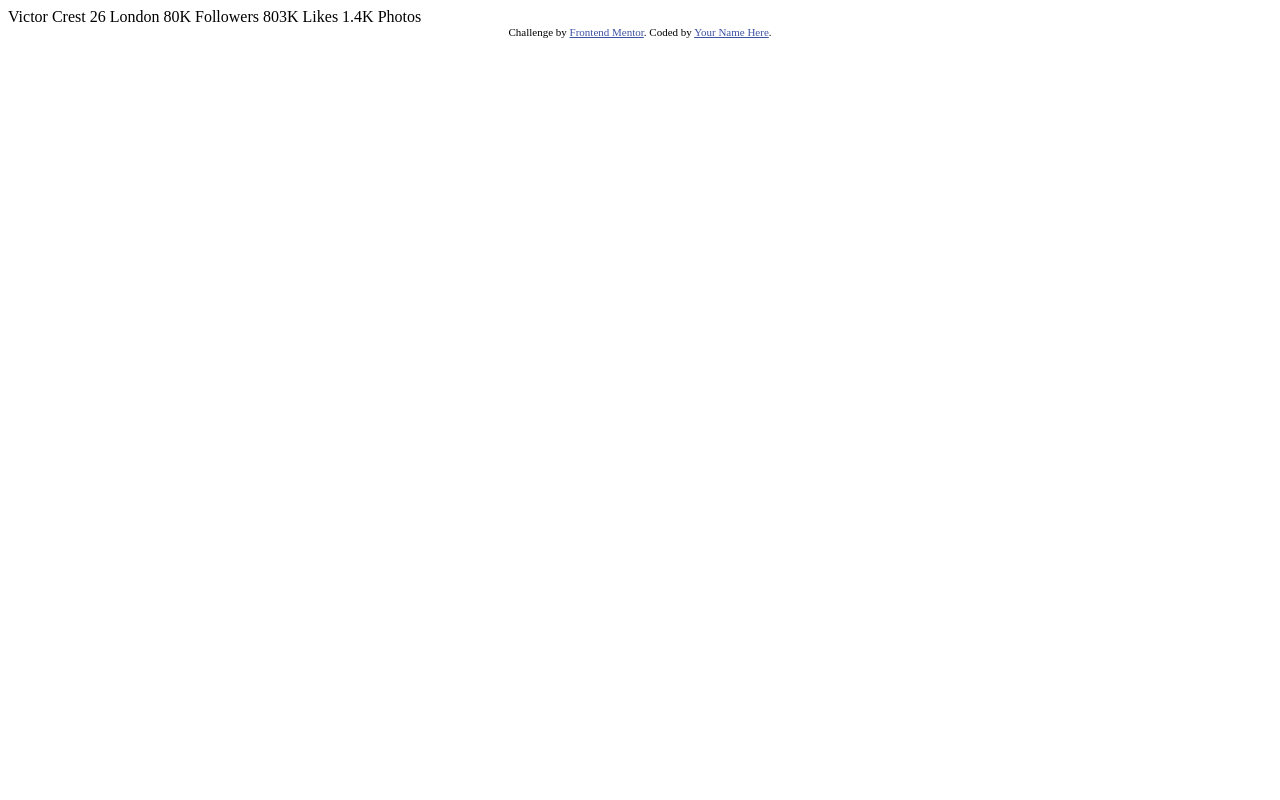
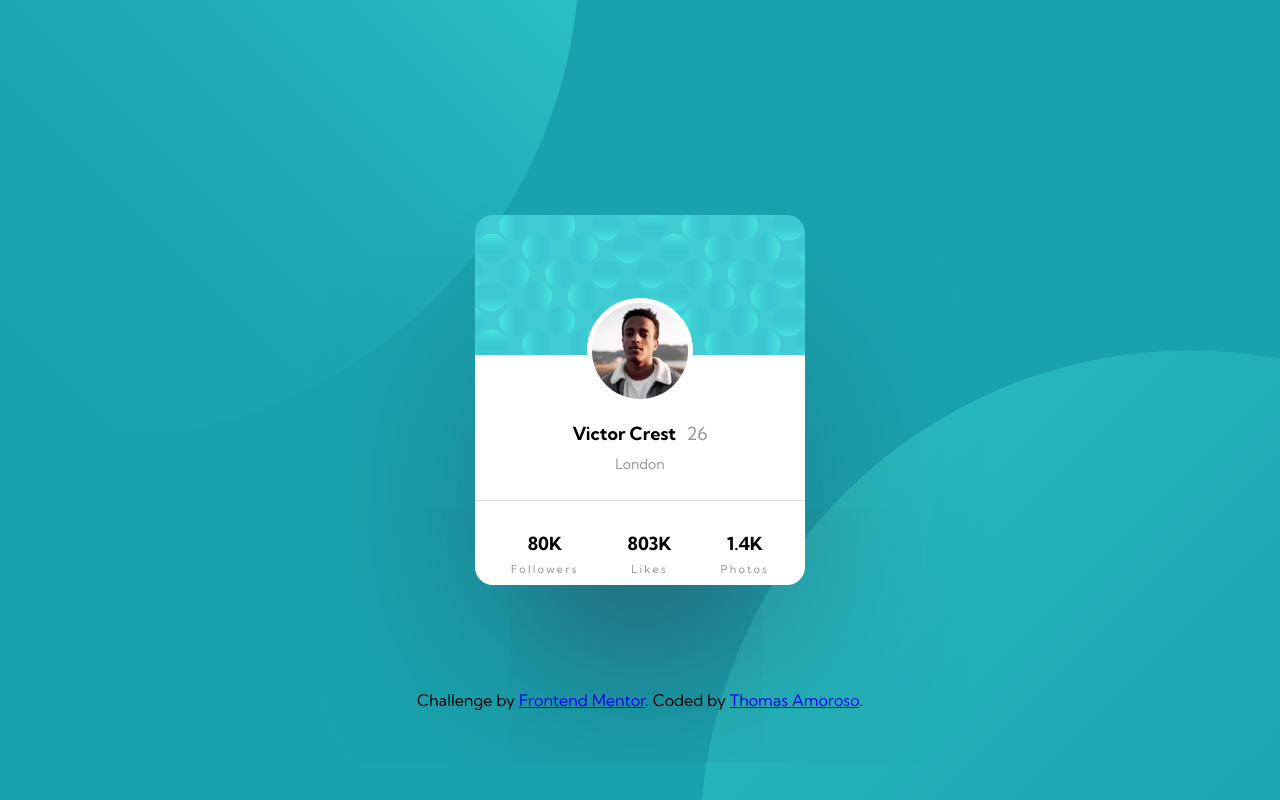
Before and after one commit to tamoroso/Profile-card-component, a website: page index.html in a window 1280 px wide. Drawn offline with Linux system fonts and the light colour scheme.

Commit message:
Adding style

```diff
--- a/index.html
+++ b/index.html
@@ -5,31 +5,35 @@
   <meta name="viewport" content="width=device-width, initial-scale=1.0"> <!-- displays site properly based on user's device -->
 
   <link rel="icon" type="image/png" sizes="32x32" href="./images/favicon-32x32.png">
-
+  <link rel="stylesheet" href="./css/style.css">
   <title>Frontend Mentor | Profile card component</title>
 
-  <!-- Feel free to remove these styles or customise in your own stylesheet 👍 -->
-  <style>
-    .attribution { font-size: 11px; text-align: center; }
-    .attribution a { color: hsl(228, 45%, 44%); }
-  </style>
 </head>
 <body>
-  Victor Crest
-  26
-  London
 
-  80K
-  Followers
+  <div class="card">
+    <img class = "card__profile-pic" src="./images/image-victor.jpg" alt="victor-profil-img">
+    <div class="card__name">
+      <p class="card__name card__name--bold">Victor Crest</p>
+      <p class="card__name card__name--light">26</p>
+    </div>
+    <p class="card__city">London</p>
+    <div class="card__infos">
+      <p class="card__infos--bold">80K <br>
+        <span class="card__infos--light">Followers</span>
+      </p>
+      <p class="card__infos--bold">803K <br>
+        <span class="card__infos--light">Likes</span>
+      </p>
+      <p class="card__infos--bold">1.4K <br>
+        <span class="card__infos--light">Photos</span>
+      </p>
+    </div>
+  </div>
 
-  803K
-  Likes
-
-  1.4K
-  Photos
   <div class="attribution">
     Challenge by <a href="https://www.frontendmentor.io?ref=challenge" target="_blank">Frontend Mentor</a>.
-    Coded by <a href="#">Your Name Here</a>.
+    Coded by <a href="https://github.com/tamoroso">Thomas Amoroso</a>.
   </div>
 </body>
 </html>
--- /dev/null
+++ b/sass/base/_reset.scss
@@ -0,0 +1,16 @@
+@use '../base/typography' as *;
+@use '../utilities/variables' as *;
+
+*{
+    margin: 0;
+    padding: 0;
+    box-sizing: border-box;
+    overflow: hidden;
+    font-family: $font-family;
+}
+
+.attribution{
+    text-align: center;
+    position: relative;
+    bottom : 80px
+}
--- /dev/null
+++ b/sass/base/_typography.scss
@@ -0,0 +1,7 @@
+@import url('https://fonts.googleapis.com/css2?family=Kumbh+Sans:wght@400;700&display=swap');
+
+$body-font-size:18px;
+$font-family:'Kumbh Sans', sans-serif;
+$bold:700;
+$regular:400;
+$small: 11px
--- /dev/null
+++ b/sass/components/_card.scss
@@ -0,0 +1,64 @@
+@use '../base/typography' as *;
+@use '../utilities/variables' as *;
+
+.card{
+    height: 370px;
+    width: 330px;
+    margin: 50vh auto 0 auto;
+    transform: translateY(-50%);
+    background-color: white;
+    border-radius: 1em;
+    background-image: url("../../images/bg-pattern-card.svg");
+    background-position: top;
+    background-repeat: no-repeat;
+    font-size: $body-font-size;
+    color: $neutral-color;
+    box-shadow: 0px 100px 200px -60px $primary-color-2;
+    &__profile-pic{
+        background-color: white;
+        border : solid 0.3em white;
+        border-radius: 50%;
+        display: block;
+        margin-left: auto ;
+        margin-right: auto ;
+        margin-top: 25%;
+        margin-bottom: 1em;
+    }
+    &__name{
+        display : flex;
+        margin: 0 0.3em 0.3em 0.3em;
+        align-items: center;
+        justify-content: center;
+        &--bold{
+            font-weight:$bold ;
+            color: black;
+        }
+    }
+    &__city{
+        display: block;
+        margin-left:auto;
+        margin-right:auto;
+        width: fit-content;
+        font-size: 14px;
+    }
+    &__infos{
+        display:flex;
+        justify-content: space-between;
+        align-items: center;
+        text-align: center;
+        margin: 1.5em auto;
+        padding: 1.7em 2em;
+        border-top: solid gainsboro 1px;
+        &--bold{
+            font-weight:$bold ;
+            color : black;
+        }
+        &--light{
+            font-weight:$regular;
+            font-size: $small;
+            letter-spacing: 0.2em;
+            color: $neutral-color;
+        }
+
+    }
+}
--- /dev/null
+++ b/sass/main.scss
@@ -0,0 +1,6 @@
+@use "./utilities/variables" as *;
+@use "./page/profil" as *;
+@use "./components/card" as *;
+@use "./base/reset" as *;
+@use "./base/typography" as *;
+@use "./utilities/responsive-mixins" as *;
--- /dev/null
+++ b/sass/page/_profil.scss
@@ -0,0 +1,13 @@
+@use '../utilities/variables' as *;
+@use '../utilities/responsive-mixins' as *;
+
+body{
+    background-color:$primary-color-1 ;
+    background-image: url("../../images/bg-pattern-top.svg"), url("../../images/bg-pattern-bottom.svg");
+    background-repeat: no-repeat, no-repeat;
+    background-position:  top calc(100% - 350px) left calc(100% - 700px) , bottom calc(100% - 350px) right calc(100% - 700px);
+    transition: ease all .5s ;
+    @include mobile-only{
+        background-position: top calc(100% - 380px) left calc(100% - 150px) , bottom calc(100% - 350px) right calc(100% - 120px);
+    }
+}
--- /dev/null
+++ b/sass/utilities/_responsive-mixins.scss
@@ -0,0 +1,7 @@
+$breakpoints:(mobile : 380px);
+
+@mixin mobile-only{
+    @media screen and (max-width: map-get($breakpoints, mobile)){
+        @content;
+    }
+}
--- /dev/null
+++ b/sass/utilities/_variables.scss
@@ -0,0 +1,4 @@
+$primary-color-1:hsl(185,75%,39%);
+$primary-color-2:hsl(229,23%,23%);
+$primary-color-3:hsl(227,10%,46%);
+$neutral-color:hsl(0,0%,59%);
```
Also changed, not shown: package.json (added, +19 -0 lines), css/style.css (added), 2 other files.
